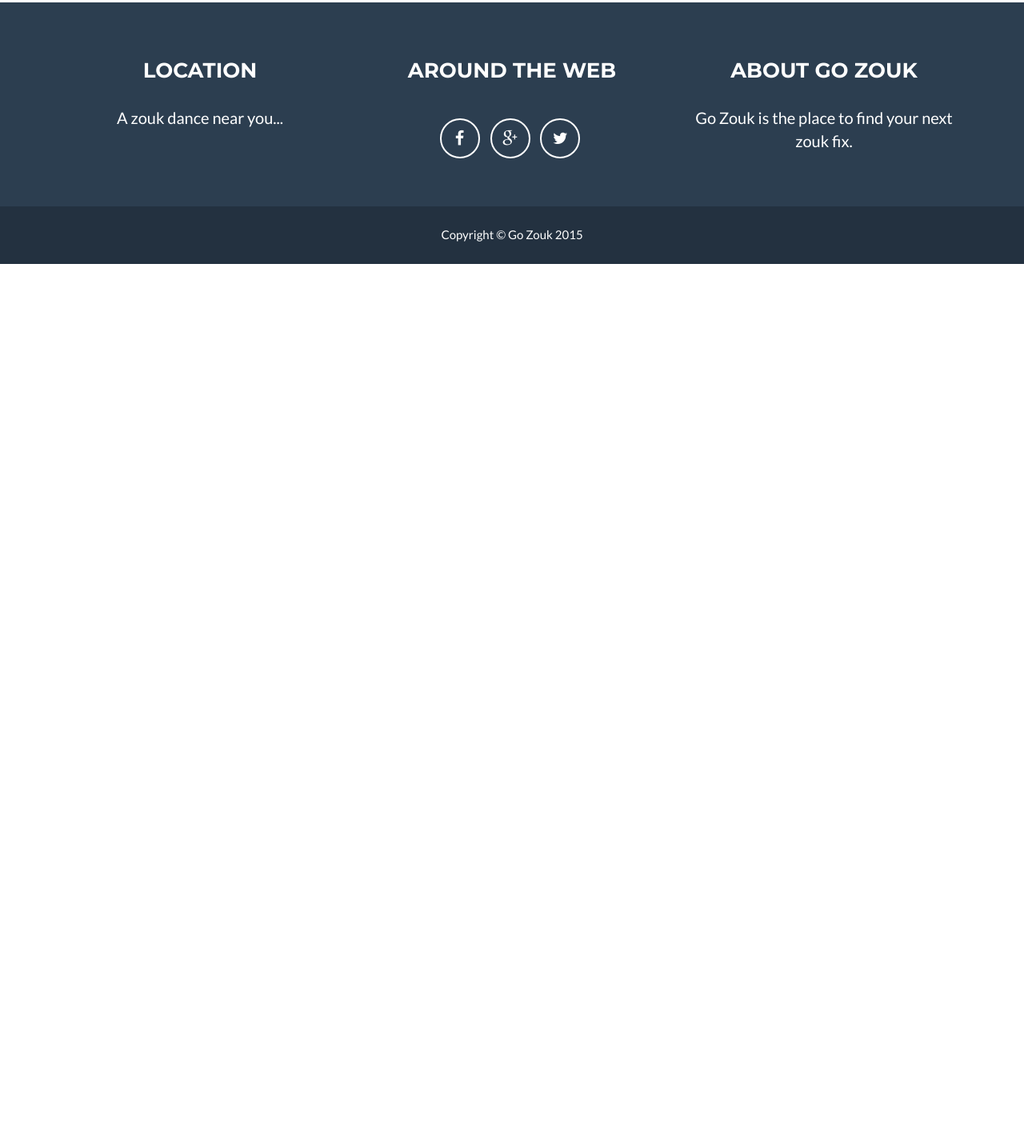
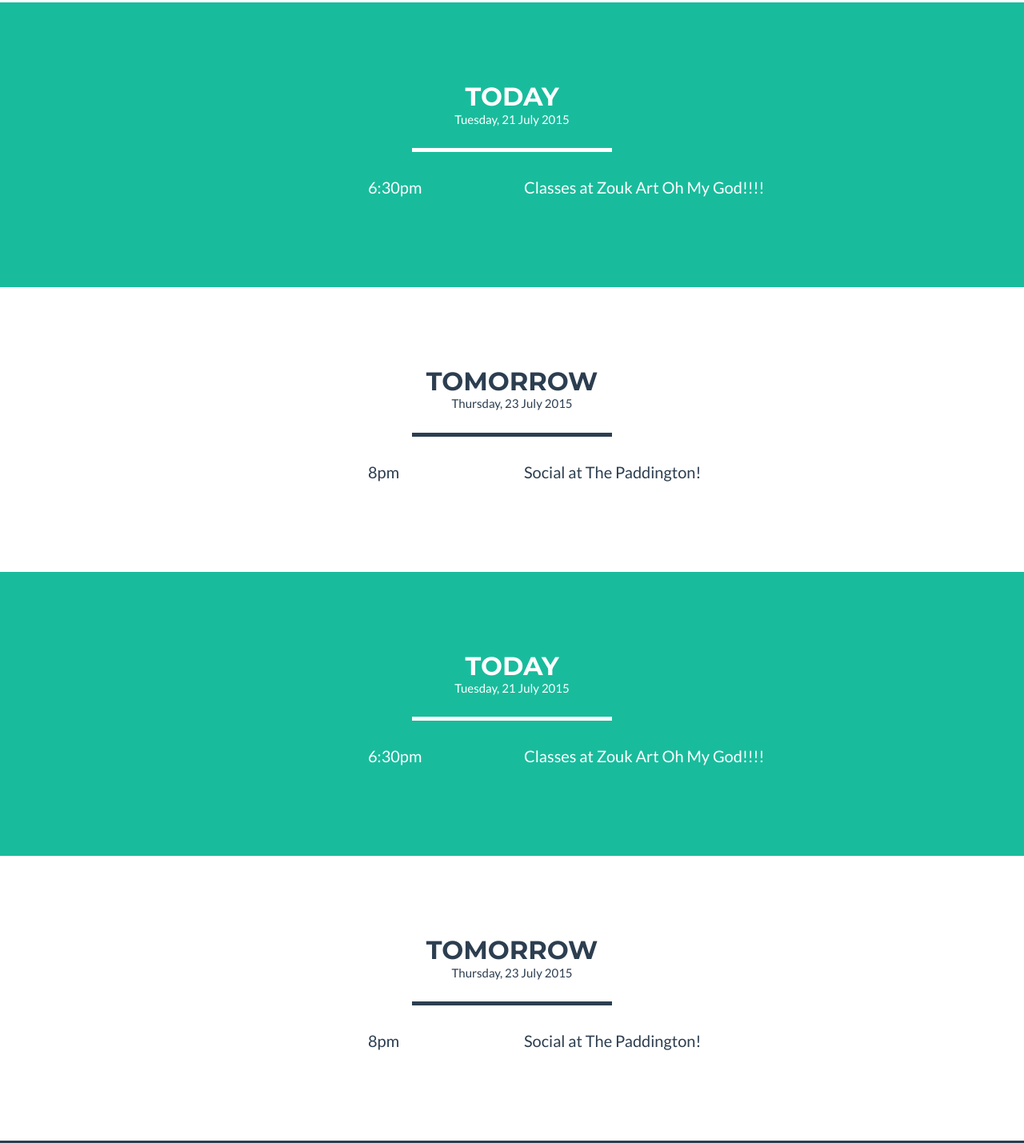
Before and after one commit to sederaa/gozouk, a plain HTML site: page index.html in a window 1280 px wide. Shown: the part 808-2237 px from the top of the page at 80% size. Before the commit the page ends 1138 px from the top, so only its background shows below. Drawn offline with nearby package versions, Linux system fonts and the light colour scheme.

Commit message:
Add more events

```diff
--- a/index.html
+++ b/index.html
@@ -108,6 +108,94 @@
         </div>
     </section>
 
+
+    <!-- Today -->
+    <section class="success">
+        <div class="container">
+            <div class="row">
+                <div class="col-lg-12 text-center">
+                    <h2>Today</h2>
+                    Tuesday, 21 July 2015
+                    <hr class="star-light">
+                </div>
+            </div>
+            <div class="row">
+                <div class="col-lg-2 col-lg-offset-4">
+                    <p>6:30pm</p>
+                </div>
+                <div class="col-lg-4">
+                    <p>Classes at Zouk Art Oh My God!!!!</p>
+                </div>
+            </div>
+        </div>
+    </section>
+
+    <!-- Tomorrow -->
+    <section>
+        <div class="container">
+            <div class="row">
+                <div class="col-lg-12 text-center">
+                    <h2>Tomorrow</h2>
+                    Thursday, 23 July 2015
+                    <hr class="star-primary">
+                </div>
+            </div>
+            <div class="row">
+                <div class="col-lg-2 col-lg-offset-4">
+                    <p>8pm</p>
+                </div>
+                <div class="col-lg-4">
+                    <p>Social at The Paddington!</p>
+                </div>
+            </div>
+        </div>
+    </section>
+
+
+    <!-- Today -->
+    <section class="success">
+        <div class="container">
+            <div class="row">
+                <div class="col-lg-12 text-center">
+                    <h2>Today</h2>
+                    Tuesday, 21 July 2015
+                    <hr class="star-light">
+                </div>
+            </div>
+            <div class="row">
+                <div class="col-lg-2 col-lg-offset-4">
+                    <p>6:30pm</p>
+                </div>
+                <div class="col-lg-4">
+                    <p>Classes at Zouk Art Oh My God!!!!</p>
+                </div>
+            </div>
+        </div>
+    </section>
+
+    <!-- Tomorrow -->
+    <section id="classes">
+        <div class="container">
+            <div class="row">
+                <div class="col-lg-12 text-center">
+                    <h2>Tomorrow</h2>
+                    Thursday, 23 July 2015
+                    <hr class="star-primary">
+                </div>
+            </div>
+            <div class="row">
+                <div class="col-lg-2 col-lg-offset-4">
+                    <p>8pm</p>
+                </div>
+                <div class="col-lg-4">
+                    <p>Social at The Paddington!</p>
+                </div>
+            </div>
+        </div>
+    </section>
+
+
+
     <!-- Footer -->
     <footer class="text-center">
         <div class="footer-above">
```
